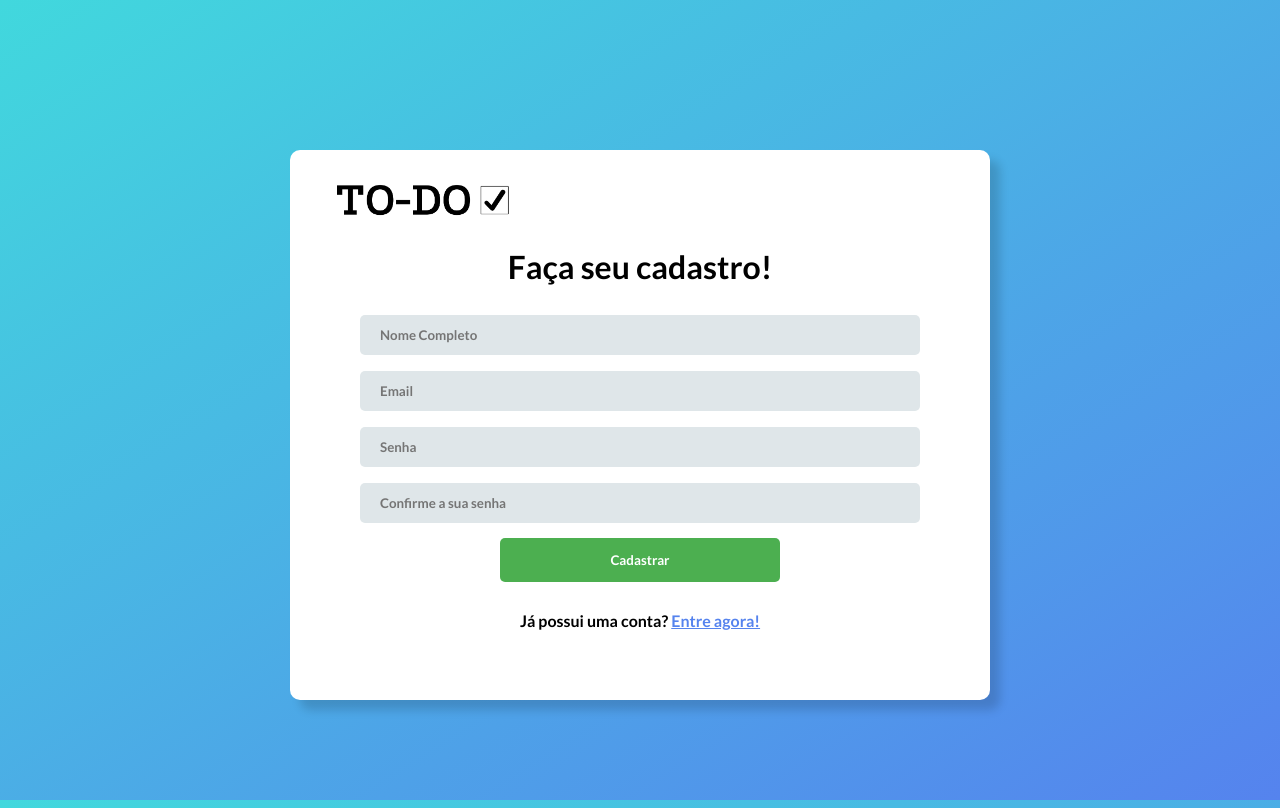
After one commit to JVMR37/todo-app, a PHP site: page /cadastro.html in a window 1280 px wide. The commit adds this page. Run offline with PHP 8.4, Linux system fonts and the light colour scheme.

Commit message:
Alterações do Lucas

```diff
--- /dev/null
+++ b/login/cadastro.html
@@ -0,0 +1,37 @@
+<!-- Página de Registro
+João Victor Martins Rey
+Trabalho - ProgWeb 2020 -->
+
+<!DOCTYPE html>
+<html>
+    <head>
+        <meta charset="UTF-8"/>
+        <title>Login - ToDo</title>
+        <link rel="stylesheet" type="text/css" href="css/style.css"/>
+        <link href="https://fonts.googleapis.com/css2?family=Lato:wght@700&display=swap" rel="stylesheet"> <!-- Fonte -->
+    </head>
+
+    <body class="fundo">
+        <div class="box"> <!-- Caixa branca -->
+            <figure>
+                <img src="img/logo2.fw.png" class="imagem"/> <!-- Bem-vindo -->
+            </figure>
+            <div class="centralizar">
+                <h1 class="texto">Faça seu cadastro!</h1>
+            </div>
+
+            <form action=""> <!-- Sistema de login -->
+                <input class="textField" type="text" id="nomeC" placeholder="Nome Completo"/>
+                <input class="textField" type="email" id="emailC"  placeholder="Email" />
+                <input class="textField" type="password" id="passwordC" placeholder="Senha" />
+                <input class="textField" type="password" id="passwordC2" placeholder="Confirme a sua senha" />
+                <input type="submit" id="cadastro" name="cadastro" value="Cadastrar">
+            </form>
+
+            <div class="centralizar">
+                <h4 class="texto">Já possui uma conta? <a href="index.html">Entre agora!</a></h1>
+            </div>
+
+        </div>
+    </body>
+</html>
--- a/login/css/style.css
+++ b/login/css/style.css
@@ -30,23 +30,12 @@ a { /* Link */
     box-shadow: 10px 10px 10px rgba(0, 0, 0, 0.15);
 }
 
-input[type = email] { /* Input email */
+.textField {
     width: 80%;
     padding: 12px 20px;
-    margin-top: 0px;
+    margin-top: 8px;
+    margin-bottom: 8px;
     margin-left: 70px;
-    display: inline-block;
-    font-family: 'Lato', sans-serif;
-    border: none;
-    background: #DFE6E9;
-    border-radius: 5px;
-    box-sizing: border-box;
-}
-
-input[type = password]{ /* Input senha */
-    width: 80%;
-    padding: 12px 20px;
-    margin: 15px 70px;
     display: inline-block;
     font-family: 'Lato', sans-serif;
     border: none;
@@ -76,6 +65,11 @@ input[type = submit]:hover { /* Cor do botão enviar quando o mouse passa em cim
     margin-top: 10px;
 }
 
+.imagem { /* Imagem de bem-vindo */
+    width: 30%;
+    margin-top: 15px;
+}
+
 .centralizar {  /* Centralizar texto */
     text-align: center;
 }
--- a/login/index.html
+++ b/login/index.html
@@ -22,13 +22,13 @@ Trabalho - ProgWeb 2020 -->
             </div>
 
             <form action=""> <!-- Sistema de login -->
-                <input type="email" id="email" name="email" placeholder="Email"/>
-                <input type="password" id="password" name="password" placeholder="Senha" />
+                <input class="textField" type="email" id="email" placeholder="Email"/>
+                <input class="textField" type="password" id="password" placeholder="Senha" />
                 <input type="submit" id="login" name="login" value="Entrar">
             </form>
 
             <div class="centralizar">
-                <h4 class="texto">Não possui uma conta? <a href="../signup/index.html">Crie a sua agora!</a></h1>
+                <h4 class="texto">Não possui uma conta? <a href="cadastro.html">Crie a sua agora!</a></h1>
             </div>
         </div>
     </body>
```
Also changed, not shown: login/img/logo2.fw.png (added).
